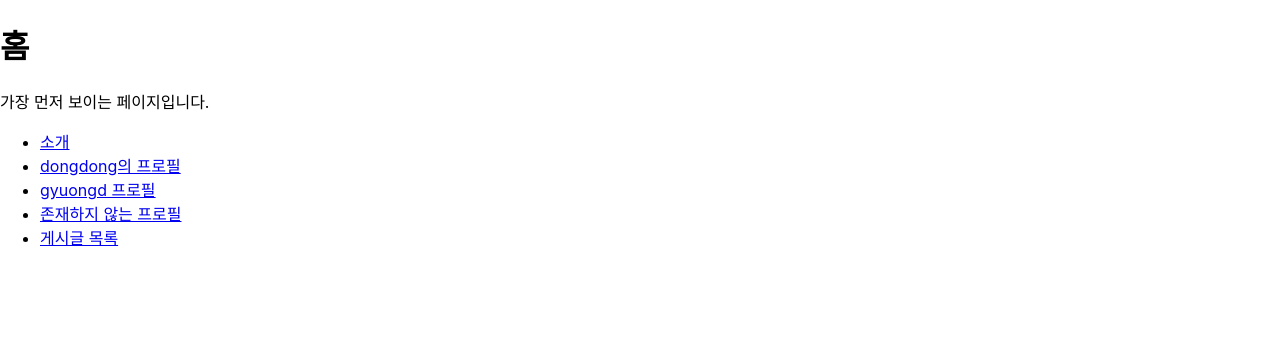
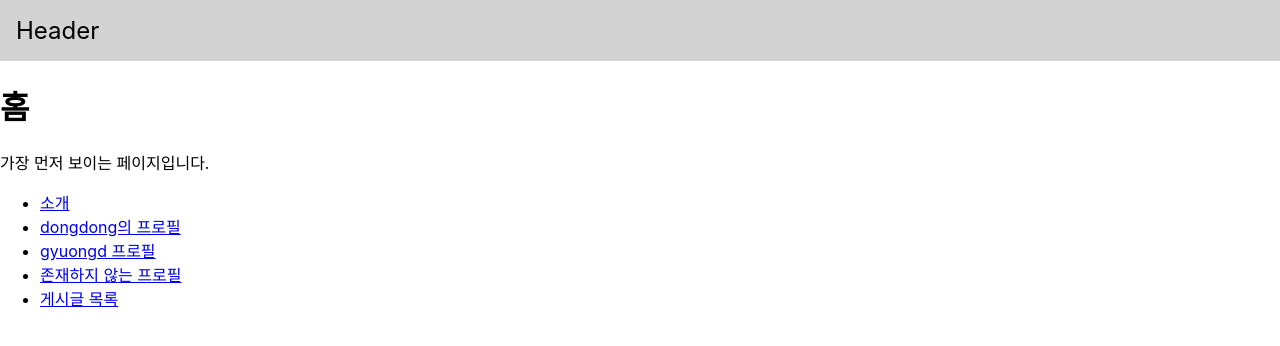
Before and after one commit to dy-kim92/router-tutorial, a React (Create React App) app: page / in a window 1280 px wide. Shown: the top 346 px of the page. Built offline with nearby package versions, Linux system fonts and the light colour scheme.

Commit message:
공통 레이아웃

```diff
--- a/src/App.js
+++ b/src/App.js
@@ -6,13 +6,17 @@
 import Profile from "./pages/Profile";
 import Articles from "./pages/Articles";
 import Article from "./pages/Article";
+import Layout from "./Layout";
 
 function App() {
     return (
         <Routes>
-            <Route path="/" element={<Home />} />
-            <Route path="/about" element={<About />} />
-            <Route path="/profiles/:username" element={<Profile />} />
+            <Route element={<Layout />}>
+                <Route path="/" element={<Home />} />
+                <Route path="/about" element={<About />} />
+                <Route path="/profiles/:username" element={<Profile />} />
+            </Route>
+
             <Route path="/articles" element={<Articles />}>
                 <Route path=":id" element={<Article />} />
             </Route>
--- /dev/null
+++ b/src/Layout.js
@@ -0,0 +1,18 @@
+import { Outlet } from "react-router-dom";
+
+const Layout = () => {
+    return (
+        <div>
+            <header
+                style={{ background: "lightgray", padding: 16, fontSize: 24 }}
+            >
+                Header
+            </header>
+            <main>
+                <Outlet />
+            </main>
+        </div>
+    );
+};
+
+export default Layout;
```
